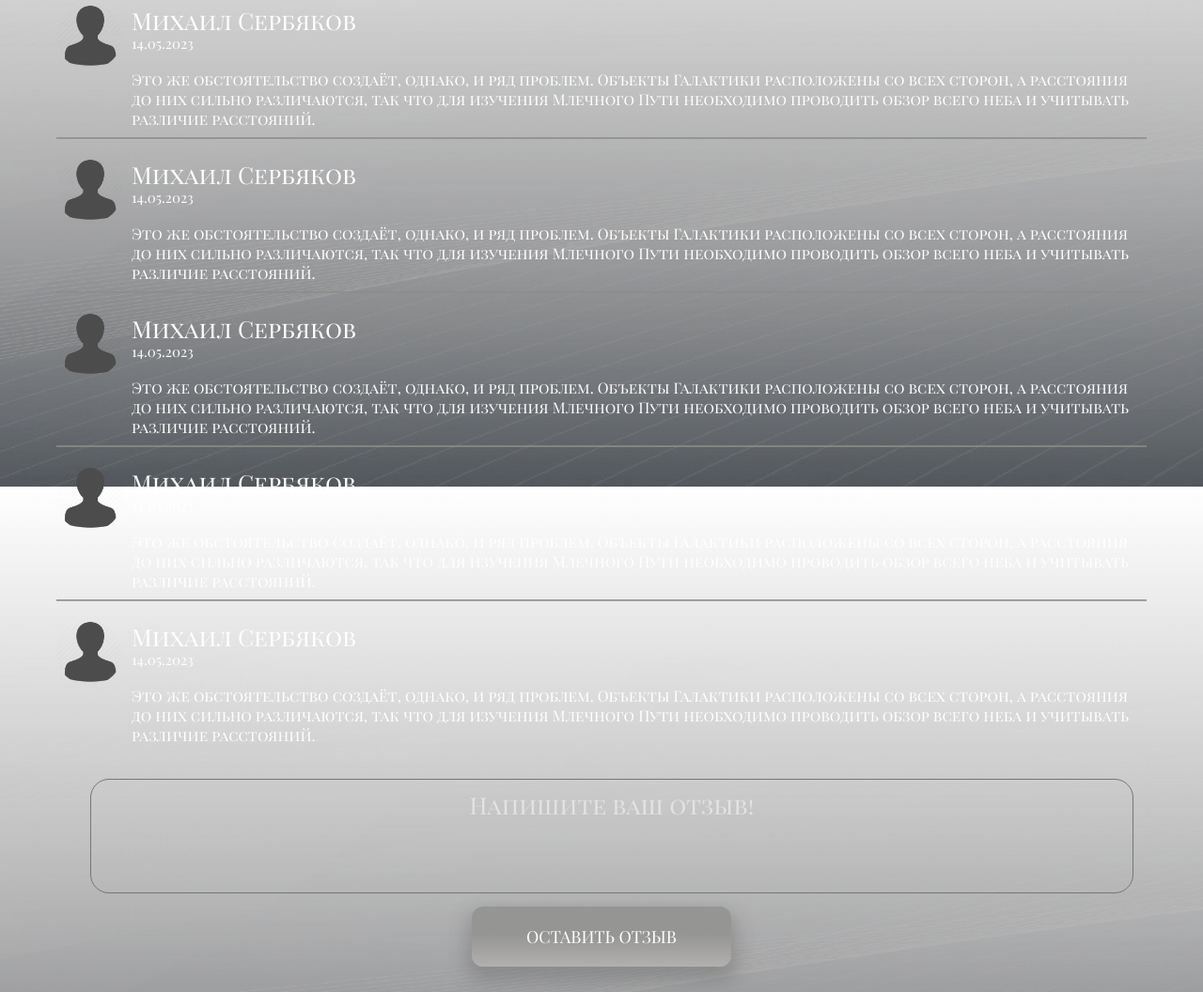
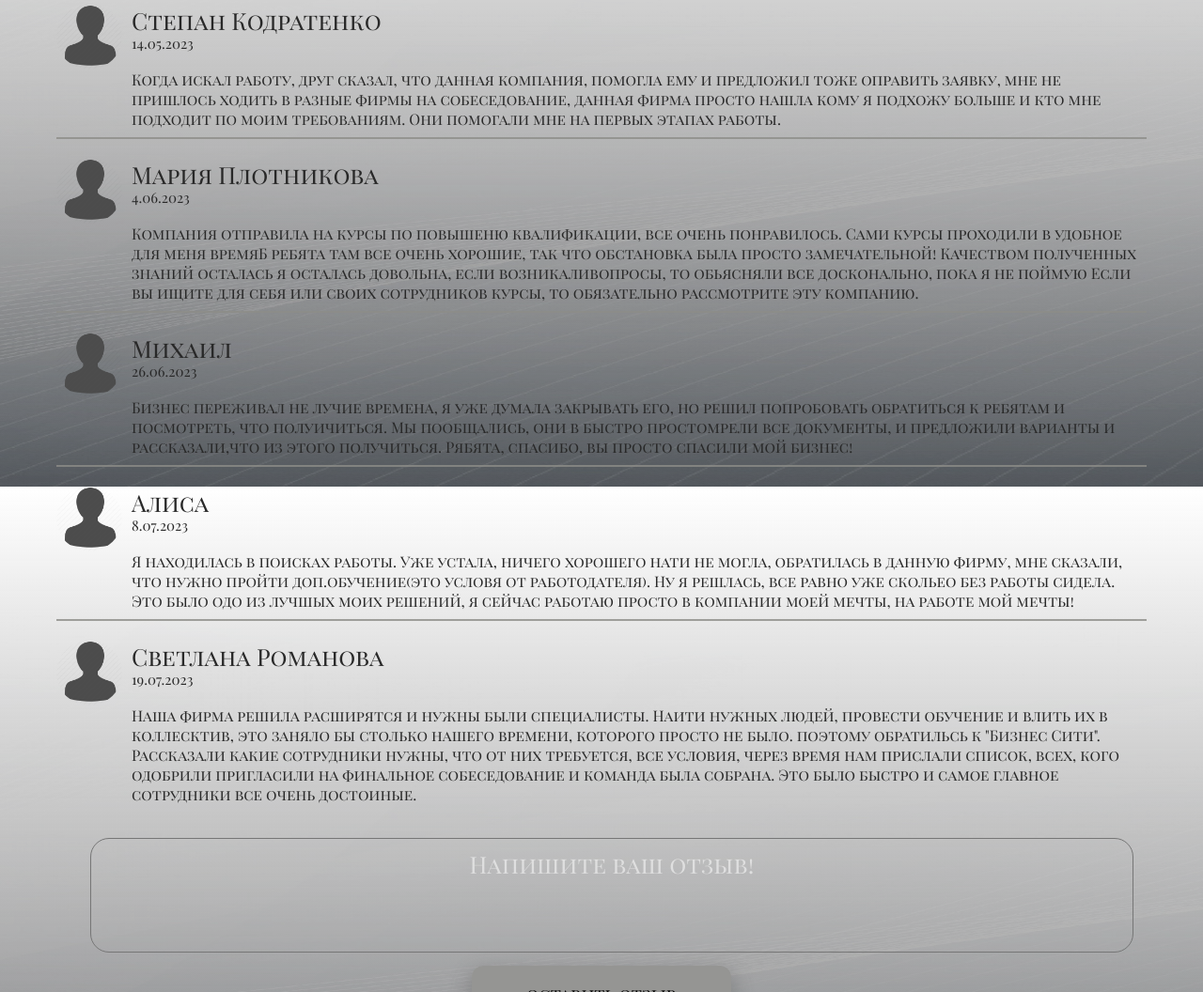
Before and after one commit to DaryaBN/----2, a plain HTML site: page company.html in a window 1280 px wide. Shown: the part 1882-2938 px from the top of the page at 94% size. Drawn offline with Linux system fonts and the light colour scheme; a web font is replaced by a local one.

Commit message:
отзывы

```diff
--- a/company.html
+++ b/company.html
@@ -147,13 +147,10 @@
                                 />
                               </div>
                               <div class="text_reviews">
-                                <div class="name_reviews">Михаил Сербяков</div>
+                                <div class="name_reviews">Степан Кодратенко</div>
                                 <div class="time_reviews">14.05.2023</div>
                                 <div class="comments">
-                                  Это же обстоятельство создаёт, однако, и ряд проблем. Объекты
-                                  Галактики расположены со всех сторон, а расстояния до них сильно
-                                  различаются, так что для изучения Млечного Пути необходимо проводить
-                                  обзор всего неба и учитывать различие расстояний.
+                                  Когда искал работу, друг сказал, что данная компания, помогла ему и предложил тоже оправить заявку, мне не пришлось ходить в разные фирмы на собеседование, данная фирма просто нашла кому я подхожу больше и кто мне подходит по моим требованиям. Они помогали мне на первых этапах работы.
                                 </div>
                               </div>
                             </div>
@@ -168,13 +165,13 @@
                                 />
                               </div>
                               <div class="text_reviews">
-                                <div class="name_reviews">Михаил Сербяков</div>
-                                <div class="time_reviews">14.05.2023</div>
+                                <div class="name_reviews">Мария Плотникова</div>
+                                <div class="time_reviews">4.06.2023</div>
                                 <div class="comments">
-                                  Это же обстоятельство создаёт, однако, и ряд проблем. Объекты
-                                  Галактики расположены со всех сторон, а расстояния до них сильно
-                                  различаются, так что для изучения Млечного Пути необходимо проводить
-                                  обзор всего неба и учитывать различие расстояний.
+                                  Компания отправила на курсы по повышеню квалификации, все очень понравилось.
+                                  Сами курсы проходили в удобное для меня времяБ ребята там все очень хорошие, так что
+                                  обстановка была просто замечательной! Качеством полученных знаний осталась я осталась довольна, если возникаливопросы, то обьясняли все досконально,
+                                  пока я не поймую Если вы ищите для себя или своих сотрудников курсы, то обязательно рассмотрите эту компанию.
                                 </div>
                               </div>
                             </div>
@@ -189,13 +186,11 @@
                                 />
                               </div>
                               <div class="text_reviews">
-                                <div class="name_reviews">Михаил Сербяков</div>
-                                <div class="time_reviews">14.05.2023</div>
+                                <div class="name_reviews">Михаил</div>
+                                <div class="time_reviews">26.06.2023</div>
                                 <div class="comments">
-                                  Это же обстоятельство создаёт, однако, и ряд проблем. Объекты
-                                  Галактики расположены со всех сторон, а расстояния до них сильно
-                                  различаются, так что для изучения Млечного Пути необходимо проводить
-                                  обзор всего неба и учитывать различие расстояний.
+                                  Бизнес переживал не лучие времена, я уже думала закрывать его, но решил попробовать обратиться к ребятам и посмотреть, что полуичиться. Мы пообщались, они в быстро простомрели все документы,
+                                  и предложили варианты и  рассказали,что из этого получиться. Рябята, спасибо, вы просто спасили мой бизнес!
                                 </div>
                               </div>
                             </div>
@@ -210,13 +205,11 @@
                                 />
                               </div>
                               <div class="text_reviews">
-                                <div class="name_reviews">Михаил Сербяков</div>
-                                <div class="time_reviews">14.05.2023</div>
+                                <div class="name_reviews">Алиса</div>
+                                <div class="time_reviews">8.07.2023</div>
                                 <div class="comments">
-                                  Это же обстоятельство создаёт, однако, и ряд проблем. Объекты
-                                  Галактики расположены со всех сторон, а расстояния до них сильно
-                                  различаются, так что для изучения Млечного Пути необходимо проводить
-                                  обзор всего неба и учитывать различие расстояний.
+                                  Я находилась в поисках работы. Уже устала, ничего хорошего нати не могла, обратилась в данную фирму, мне сказали, что нужно пройти доп.обучение(это условя от работодателя).
+                                  Ну я решлась, все равно уже скольео без работы сидела. Это было одо из лучшых моих решений, я сейчас работаю просто в компании моей мечты, на работе мой мечты!
                                 </div>
                               </div>
                             </div>
@@ -231,13 +224,11 @@
                                 />
                               </div>
                               <div class="text_reviews">
-                                <div class="name_reviews">Михаил Сербяков</div>
-                                <div class="time_reviews">14.05.2023</div>
+                                <div class="name_reviews">Светлана Романова</div>
+                                <div class="time_reviews">19.07.2023</div>
                                 <div class="comments">
-                                  Это же обстоятельство создаёт, однако, и ряд проблем. Объекты
-                                  Галактики расположены со всех сторон, а расстояния до них сильно
-                                  различаются, так что для изучения Млечного Пути необходимо проводить
-                                  обзор всего неба и учитывать различие расстояний.
+                                  Наша фирма решила расширятся и нужны были специалисты. Наити нужных людей, провести обучение и влить их в коллесктив, это заняло бы столько нашего времени, которого просто не было. поэтому обратильсь к "Бизнес Сити".
+                                  Рассказали какие сотрудники нужны, что от них требуется, все условия, через время нам прислали список, всех, кого одобрили пригласили на финальное собеседование и команда была собрана. Это было быстро и самое главное сотрудники все очень достоиные.
                                 </div>
                               </div>
                             </div>
--- a/style.css
+++ b/style.css
@@ -7,7 +7,7 @@ body {
 	min-height: 100%;
 	margin: 0;
 	padding: 0;
-	color: #fff;
+	color: #282828;
   font-weight: 500;
   font-family: 'Lato', sans-serif;
   font-family: 'Oranienbaum', serif;
@@ -173,7 +173,7 @@ footer{
 	display: block;
 }
 .slide__descr {
-  color: #f2f2f2;
+  /* color: #f2f2f2; */
   font-size: 15px;
   padding: 8px 12px;
   position: absolute;
@@ -194,7 +194,7 @@ footer{
   width: 850px;
   margin: 30px auto 80px auto;
   text-align: center;
-  color: #ffffff;
+  /* color: #ffffff; */
 }
 .numbertext {
   color: #f2f2f2;
@@ -241,7 +241,7 @@ footer{
   padding-left: 29px;
   font-size: 14px;
   font-weight: 500;
-  color: #ffffff;
+  /* color: #ffffff; */
   text-align: center;
   text-transform: uppercase;
 }
@@ -308,7 +308,7 @@ footer{
   text-transform: uppercase;
   font-size: 18px;
   padding: 20px 25px;
-  color: #fff;
+  /* color: #fff; */
   text-decoration: none;
   margin-top: 40px;
   display: table;
@@ -567,7 +567,7 @@ select:after {
 .fullscreen_title {
   font-size: 70px;
   margin: 0px 0px 20px 0px;
-  color: #f4eeee;
+  /* color: #f4eeee; */
 
   /* появляется к верху */
 
@@ -581,7 +581,7 @@ select:after {
 .fullscreen_text {
   font-size: 30px;
   line-height: 35px;
-  color: #f6f6f6;
+  /* color: #f6f6f6; */
 
   transform: translate(0px 120%);
   opacity: 1;
@@ -768,7 +768,7 @@ text {
 }
 .moments_image_number{
   position: relative;
-  color: #fc0d0d;
+  /* color: #ffffff; */
   top: -8px;
   font-size: 130px;
   z-index: 2;
@@ -904,7 +904,7 @@ border-radius: 12px;
   text-transform: uppercase;
   font-size: 18px;
   padding: 20px 25px;
-  color: #fff;
+  /* color: #fff; */
   text-decoration: none;
   resize: none;
   margin-top: 20px;
@@ -996,12 +996,12 @@ button[name="button_mail"]:hover {
   font-weight: normal;
   margin-bottom: 20px;
   height: 70px;
-  color: #fff;
+  /* color: #fff; */
 }
 .catalog_of_services {
   width: 70%;
   height: auto;
-  background: #282827e3;
+  background: #d9d9d6e3;
   border-radius: 6px;
   position: absolute;
   top: 50%;
@@ -1191,7 +1191,7 @@ button[name="button_mail"]:hover {
     width: 300px;
     margin: 30px auto 0px auto;
     text-align: center;
-    color: #ffffff;
+    /* color: #ffffff; */
   }
   .map_color{
     /* width: 259px; */
@@ -1319,7 +1319,7 @@ button[name="button_mail"]:hover {
     font-weight: normal;
     margin-bottom: 10px;
     height: 70px;
-    color: #fff;
+    /* color: #fff; */
   }
   .catalog_of_services_info {
     display: block;
@@ -1329,6 +1329,7 @@ button[name="button_mail"]:hover {
     width: 100%;
     height: 100px;
     margin-right: 20px;
+    display: none;
   }
   .courses_text{
     font-size: 10px;
@@ -1336,7 +1337,7 @@ button[name="button_mail"]:hover {
     margin: 15px 0px 0px 25px;
   }
   .courses_text li{
-    font-size: 8px;
+    font-size: 5px;
     margin-bottom: 8px;
   }
   .catalog_of_services_text{
```
